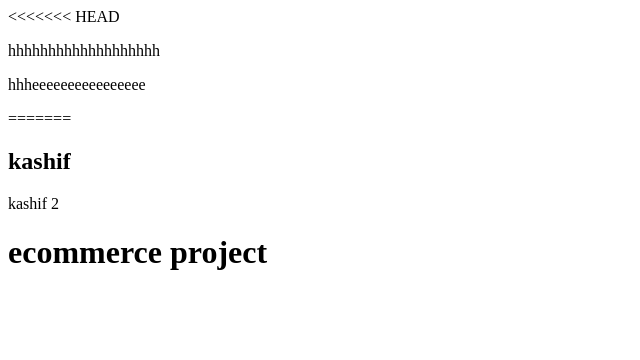
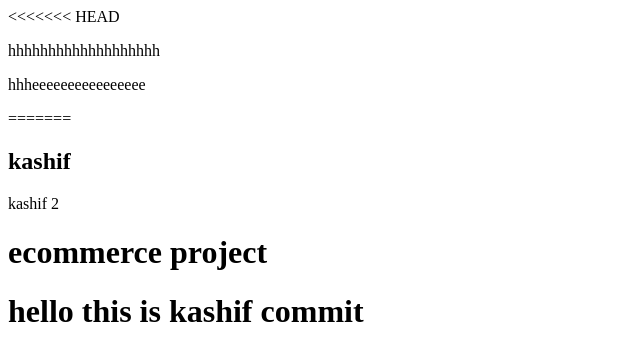
Before and after one commit to Kashif-Qamar1120/Ecommerce_Project, a plain HTML site: page index.html in a window 1280 px wide. Shown: the whole page, without its empty margins (0-640 px from the left). Drawn offline with Linux system fonts and the light colour scheme.

Commit message:
kashif commit

```diff
--- a/index.html
+++ b/index.html
@@ -13,5 +13,6 @@
     <h2>kashif</h2>
     <p>kashif 2</p>
     <h1>ecommerce project</h1>
+    <h1>hello this is kashif commit</h1>
 </body>
 </html>
```
